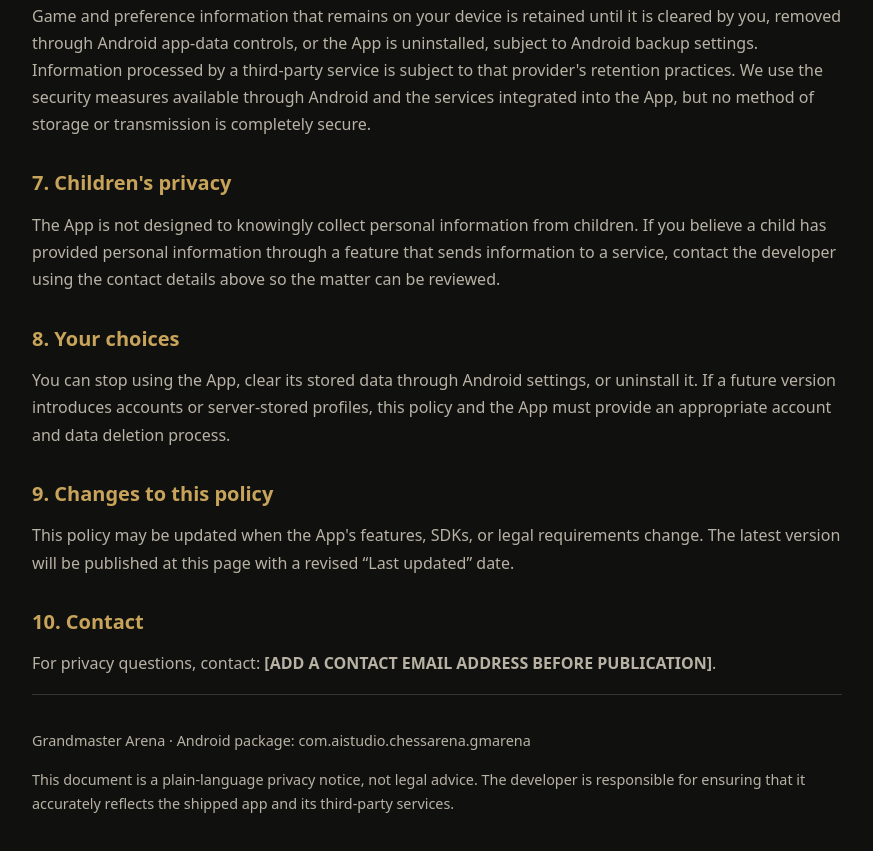
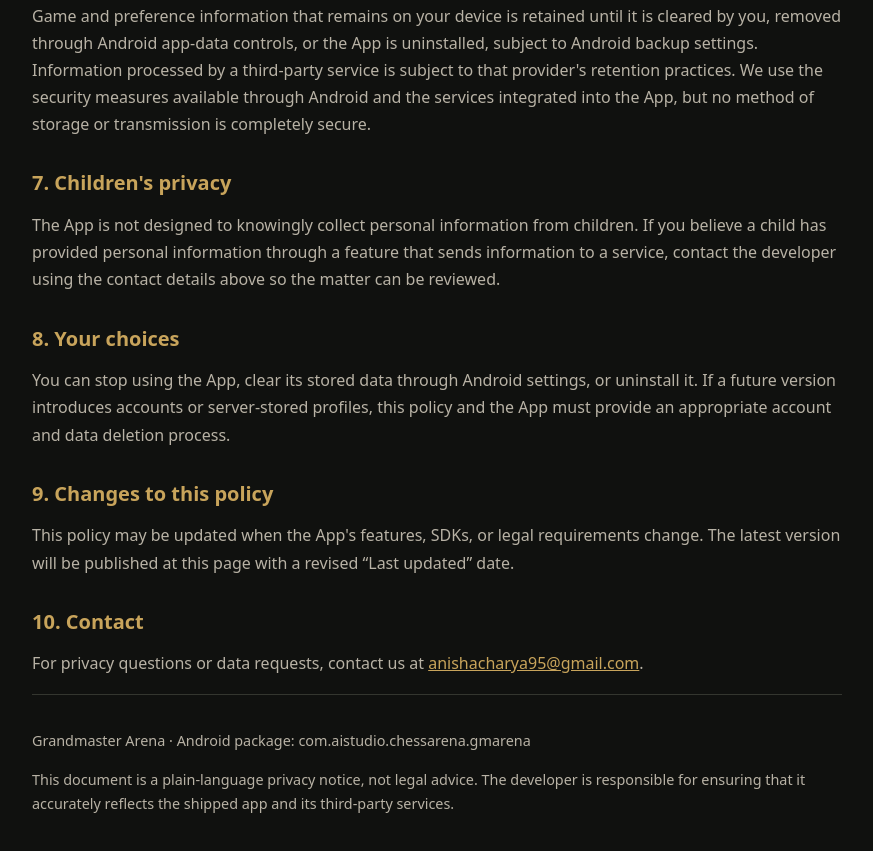
Before and after one commit to anishacharya95/grandmaster-arena-privacy-policy, a plain HTML site: page index.html in a window 1280 px wide. Shown: the part 2261-3112 px from the top of the page, without its empty margins (203-1076 px from the left). Drawn offline with Linux system fonts and the light colour scheme.

Commit message:
Add privacy contact email address

```diff
--- a/index.html
+++ b/index.html
@@ -57,7 +57,7 @@ footer{border-top:1px solid var(--line);padding-top:20px;color:var(--muted);font
 <h2>9. Changes to this policy</h2>
 <p>This policy may be updated when the App's features, SDKs, or legal requirements change. The latest version will be published at this page with a revised “Last updated” date.</p>
 <h2>10. Contact</h2>
-<p>For privacy questions, contact: <strong>[ADD A CONTACT EMAIL ADDRESS BEFORE PUBLICATION]</strong>.</p>
+<p>For privacy questions or data requests, contact us at <a href="mailto:anishacharya95@gmail.com">anishacharya95@gmail.com</a>.</p>
 <footer><p>Grandmaster Arena · Android package: com.aistudio.chessarena.gmarena</p><p>This document is a plain-language privacy notice, not legal advice. The developer is responsible for ensuring that it accurately reflects the shipped app and its third-party services.</p></footer>
 </main>
 </body>
```
